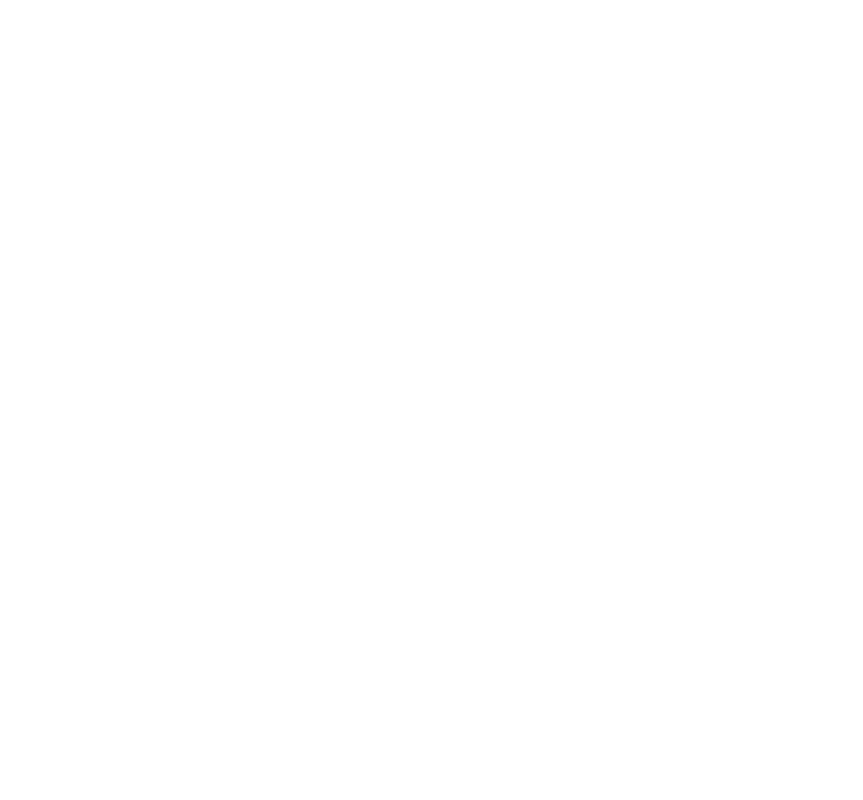
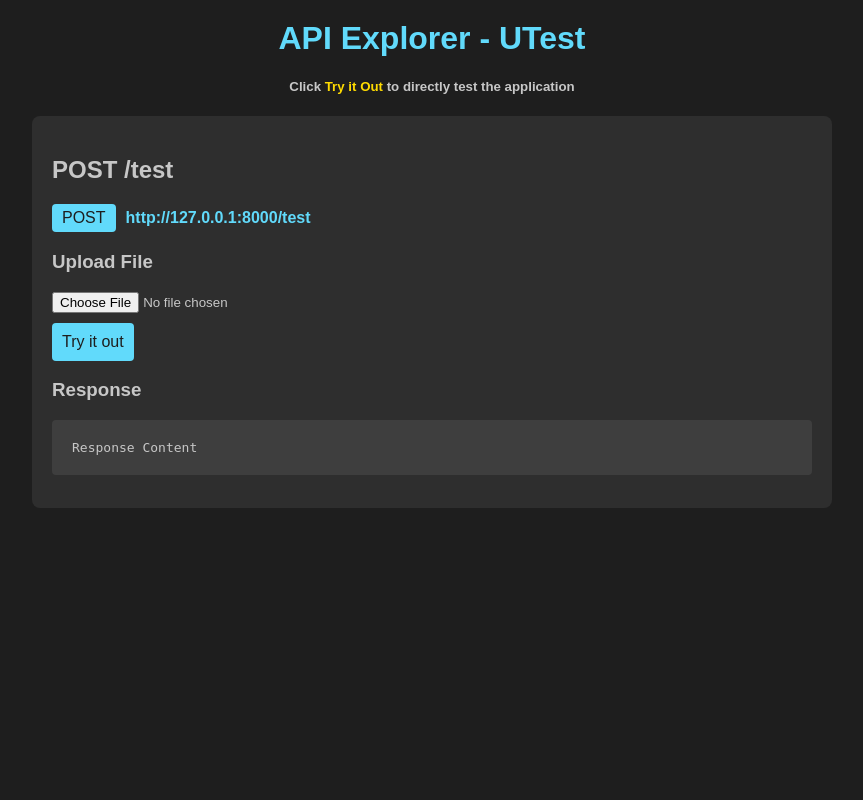
Before and after one commit to jiisanda/ustript, a Django app: page / in a window 1280 px wide. Before the commit the part shown is empty. Shown: the whole page, without its empty margins (208-1071 px from the left). Run offline with Django 5.2, Linux system fonts and the light colour scheme.

Commit message:
home css-html

```diff
--- a/frontend/static/css/home.css
+++ b/frontend/static/css/home.css
@@ -0,0 +1,94 @@
+body {
+    font-family: Arial, sans-serif;
+    background-color: #1e1e1e;
+    color: #c7c7c7;
+    margin: 0;
+    padding: 0;
+}
+
+.container {
+    max-width: 800px;
+    margin: 0 auto;
+    padding: 20px;
+}
+
+header {
+    text-align: center;
+    margin-bottom: 20px;
+}
+
+header h1 {
+    margin: 0;
+    color: #61dafb;
+}
+
+main {
+    display: flex;
+    flex-direction: column;
+    gap: 20px;
+}
+
+.api-section {
+    background-color: #2e2e2e;
+    padding: 20px;
+    border-radius: 8px;
+}
+
+.api-method {
+    display: flex;
+    gap: 10px;
+    align-items: center;
+}
+
+.method {
+    padding: 5px 10px;
+    background-color: #61dafb;
+    color: #1e1e1e;
+    border-radius: 4px;
+}
+
+.endpoint {
+    color: #61dafb;
+    font-weight: bold;
+}
+
+.parameters, .response {
+    margin-top: 10px;
+}
+
+.try-it-out {
+    margin-top: 10px;
+    padding: 10px;
+    background-color: #61dafb;
+    border: none;
+    border-radius: 4px;
+    color: #1e1e1e;
+    cursor: pointer;
+    font-size: 16px;
+}
+
+.try-it-out:hover {
+    background-color: #52c0f0;
+}
+
+textarea {
+    width: 100%;
+    padding: 10px;
+    border: 1px solid #444;
+    border-radius: 4px;
+    background-color: #3e3e3e;
+    color: #c7c7c7;
+    margin-top: 10px;
+}
+
+pre {
+    background-color: #3e3e3e;
+    padding: 20px;
+    border-radius: 4px;
+    color: #c7c7c7;
+    overflow-x: auto;
+}
+
+.title-span {
+    color: #FFDB00;
+}
--- a/frontend/templates/home.html
+++ b/frontend/templates/home.html
@@ -0,0 +1,37 @@
+<!DOCTYPE html>
+{% load static %}
+<html lang="en">
+<head>
+    <meta charset="UTF-8">
+    <meta name="viewport" content="width=device-width, initial-scale=1.0">
+    <title>API Explorer</title>
+    <link rel="stylesheet" href="{% static 'css/home.css' %}">
+</head>
+<body>
+    <div class="container">
+        <header>
+            <h1>API Explorer - UTest</h1>
+            <h5>Click <span class="title-span">Try it Out</span> to directly test the application</h5>
+        </header>
+        <main>
+            <section class="api-section">
+                <h2>POST /test</h2>
+                <div class="api-method">
+                    <div class="method">POST</div>
+                    <div class="endpoint">http://127.0.0.1:8000/test</div>
+                </div>
+                <div class="parameters">
+                    <h3>Upload File</h3>
+                    <input type="file" id="file-input" />
+                </div>
+                <a href="/test"><button class="try-it-out">Try it out</button></a>
+                <div class="response">
+                    <h3>Response</h3>
+                    <pre id="response">Response Content</pre>
+                </div>
+            </section>
+        </main>
+    </div>
+    <script src="{% static 'js/home.js' %}"></script>
+</body>
+</html>
--- a/frontend/templates/test-form.html
+++ b/frontend/templates/test-form.html
@@ -4,7 +4,7 @@
 <head>
     <meta charset="UTF-8">
     <meta name="viewport" content="width=device-width, initial-scale=1.0">
-    <title>Two Column Layout</title>
+    <title>Utest</title>
     <link rel="stylesheet" href="{% static 'css/form.css' %}">
 </head>
 <body>
```
